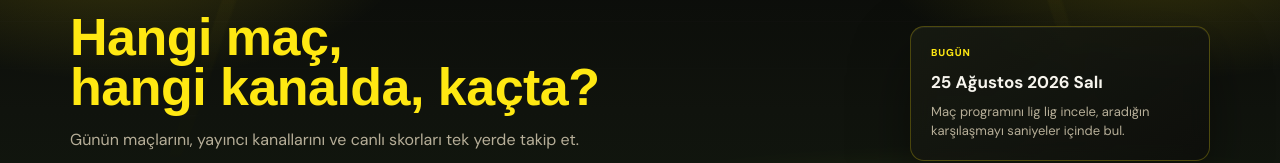
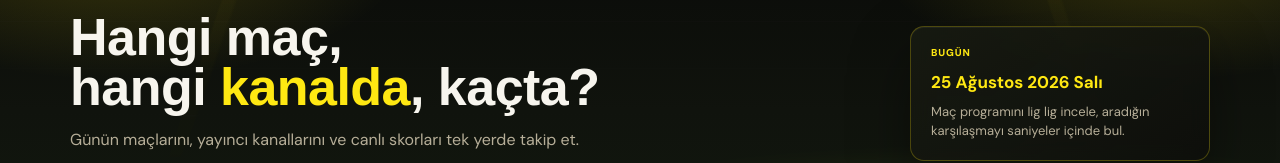
Before and after one commit to fre407/tvsporrehberi-web, a Next.js app: page / in a window 1280 px wide. Shown: the part 256-419 px from the top of the page. Built offline with nearby package versions, Linux system fonts and the light colour scheme; no server answers; the database is empty; a web font is replaced by a local one.

Commit message:
Restrict accent color to broadcast names

```diff
--- a/app/globals.css
+++ b/app/globals.css
@@ -46,7 +46,7 @@ body {
 }
 body {
   background: var(--bg);
-  color: var(--accent);
+  color: var(--text);
   font-family: var(--font-body);
   -webkit-font-smoothing: antialiased;
   transition: background-color .2s ease, color .2s ease;
@@ -1510,7 +1510,7 @@ table.standings-table {
   letter-spacing: 0.09em;
 }
 .home-hero-note strong {
-  color: var(--text);
+  color: var(--accent);
   font-size: 17px;
 }
 
```
